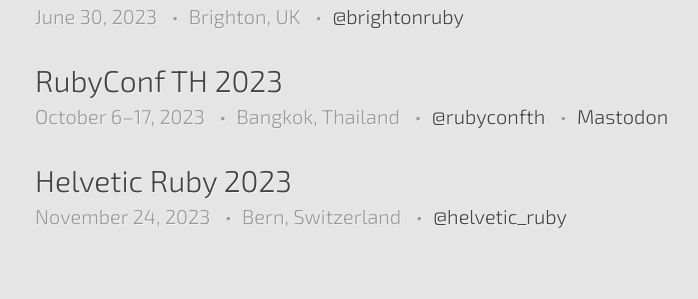
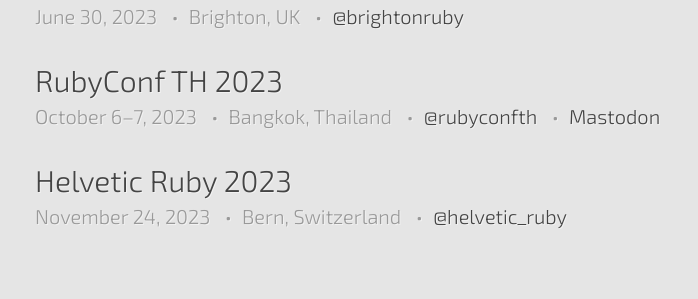
Before and after one commit to ruby-conferences/ruby-conferences.github.io, a Jekyll site: the page built from index.html, in a window 1280 px wide. Shown: the part 1000-1299 px from the top of the page, without its empty margins (205-903 px from the left). Built offline with Jekyll 4.4.1, drawn with Linux system fonts in a browser that asks for light colours.

Commit message:
Update conferences.yml

```diff
--- a/_data/conferences.yml
+++ b/_data/conferences.yml
@@ -2210,7 +2210,7 @@
 - name: RubyConf TH 2023
   location: Bangkok, Thailand
   start_date: 2023-10-06
-  end_date: 2023-10-17
+  end_date: 2023-10-07
   url: https://rubyconfth.com/
   twitter: rubyconfth
   mastodon: https://ruby.social/@rubyconfth
```
